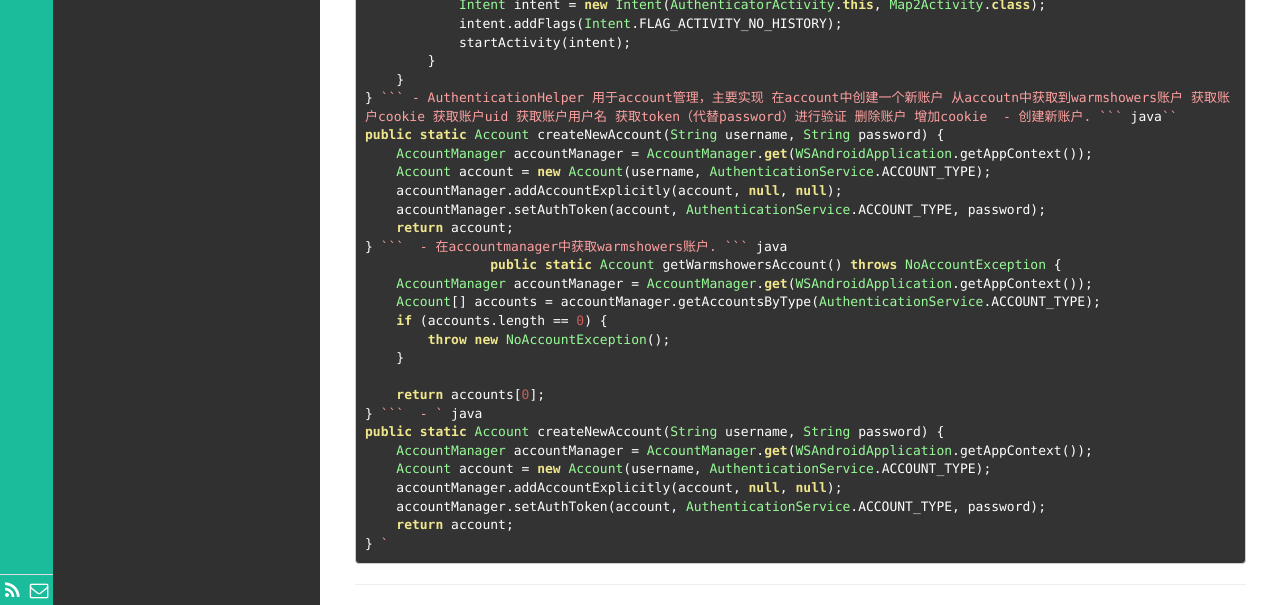
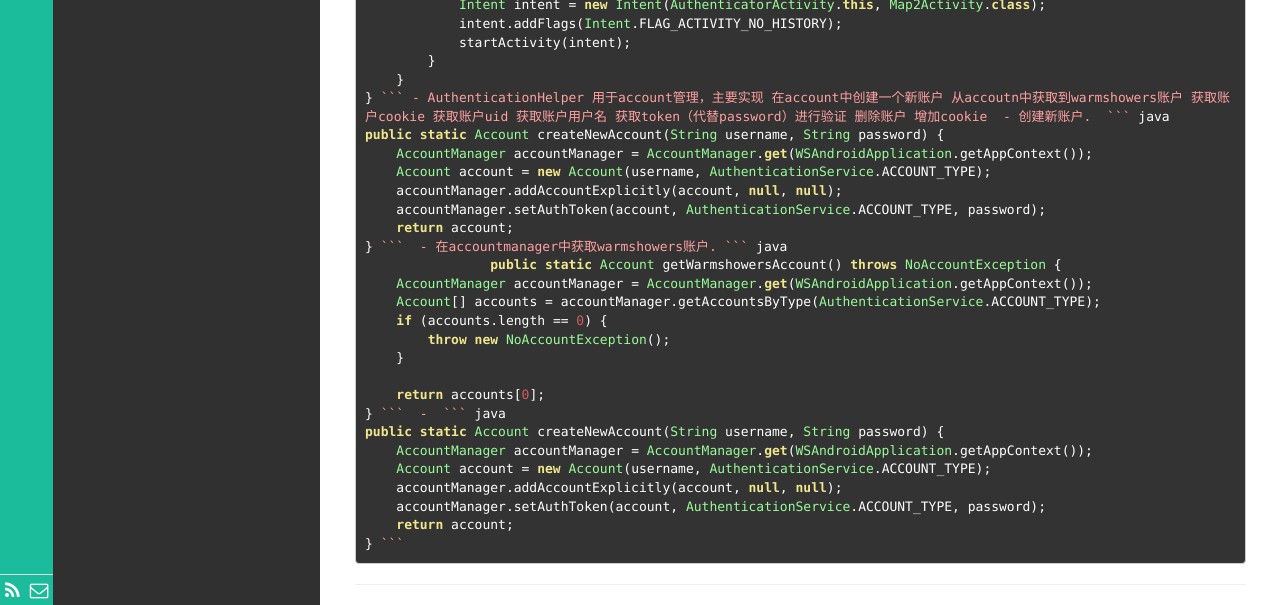
Before and after one commit to liyibing28/liyibing28.github.io, a Jekyll site: the page built from _posts/技术/2016-12-6-android-account账户管理.md, in a window 1280 px wide. Shown: the part 1973-2578 px from the top of the page. Built offline with Jekyll 4.4.1, drawn with Linux system fonts in a browser that asks for light colours.

Commit message:
Charudaiampian

````diff
--- a/_posts/技术/2016-12-6-android-account账户管理.md
+++ b/_posts/技术/2016-12-6-android-account账户管理.md
@@ -92,7 +92,7 @@ public class AuthenticationTask extends AsyncTask<Void, Void, Void> {
 ```
 - AuthenticationHelper 用于account管理，主要实现 在account中创建一个新账户 从accoutn中获取到warmshowers账户 获取账户cookie 获取账户uid 获取账户用户名 获取token（代替password）进行验证 删除账户 增加cookie
  - 创建新账户.
-``` java``
+``` java
     public static Account createNewAccount(String username, String password) {
         AccountManager accountManager = AccountManager.get(WSAndroidApplication.getAppContext());
         Account account = new Account(username, AuthenticationService.ACCOUNT_TYPE);
@@ -113,7 +113,8 @@ public class AuthenticationTask extends AsyncTask<Void, Void, Void> {
         return accounts[0];
     }
 ```
- - ` java
+ -
+``` java
     public static Account createNewAccount(String username, String password) {
         AccountManager accountManager = AccountManager.get(WSAndroidApplication.getAppContext());
         Account account = new Account(username, AuthenticationService.ACCOUNT_TYPE);
@@ -121,4 +122,4 @@ public class AuthenticationTask extends AsyncTask<Void, Void, Void> {
         accountManager.setAuthToken(account, AuthenticationService.ACCOUNT_TYPE, password);
         return account;
     }
-`
+```
````
